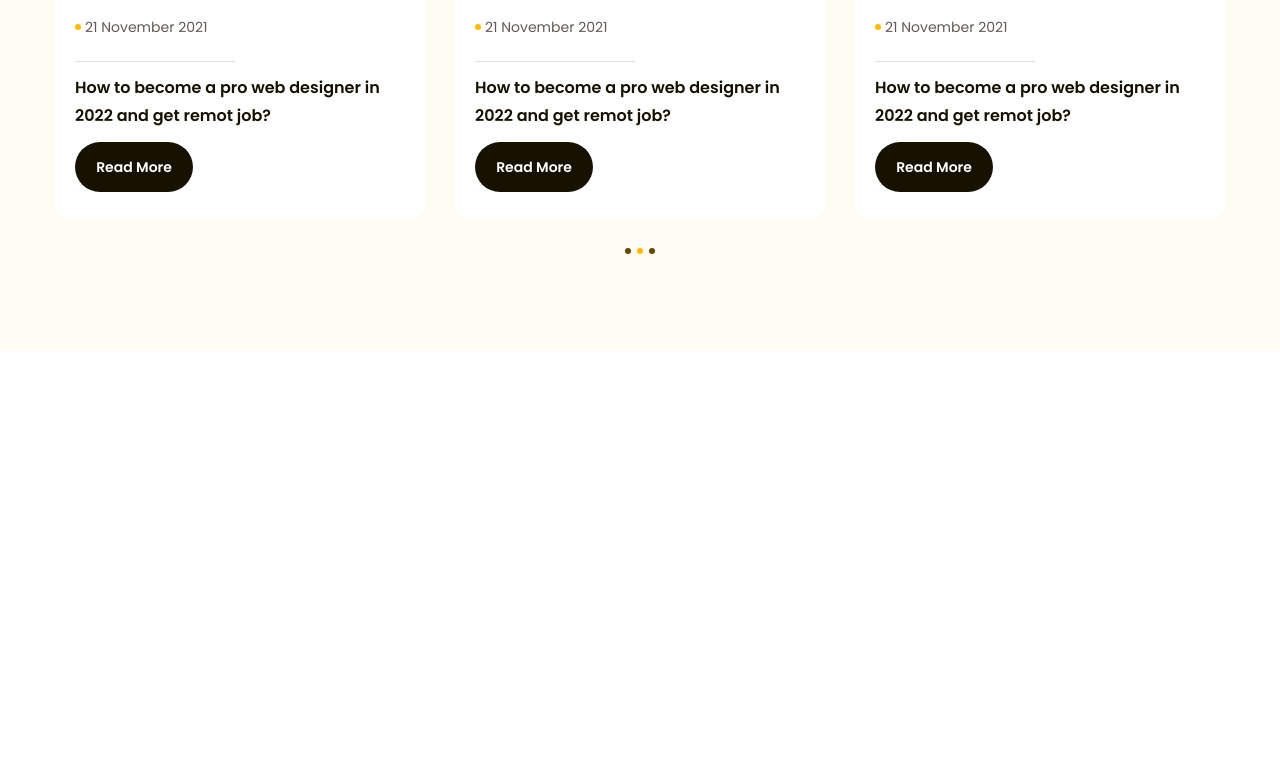
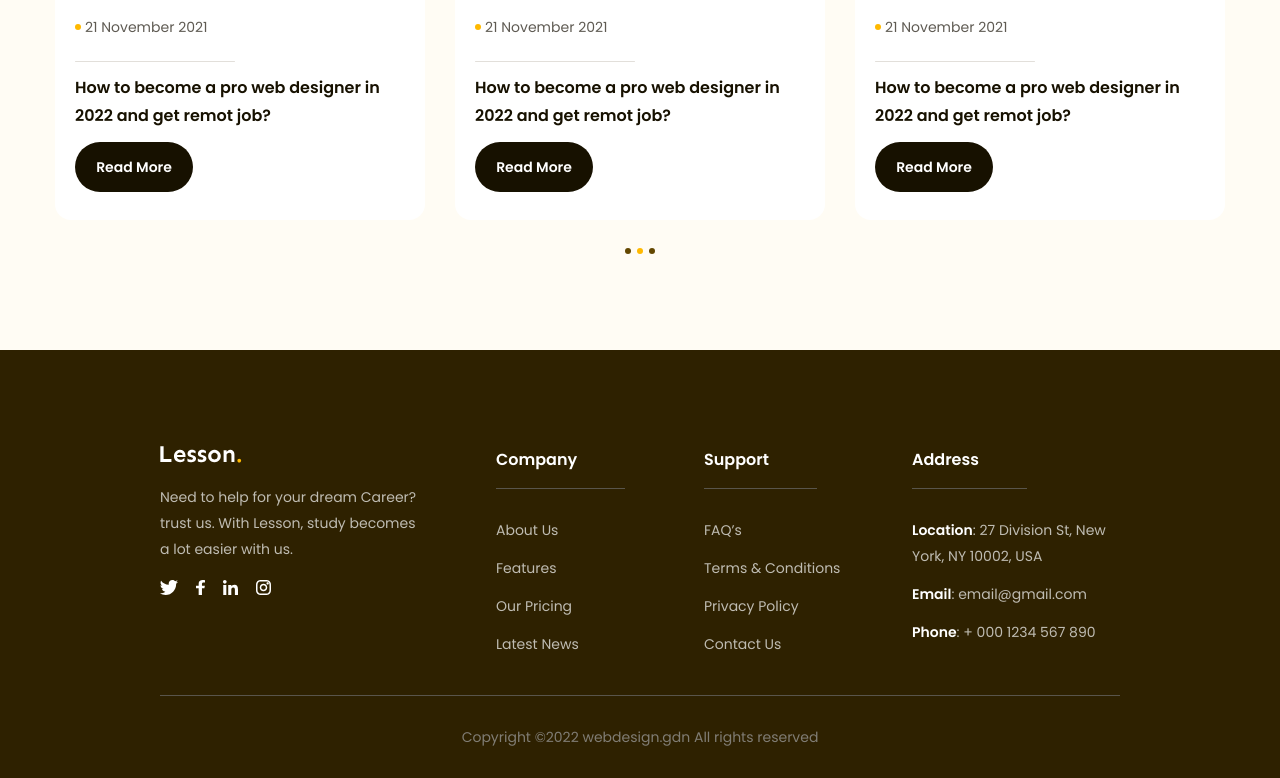
Before and after one commit to DuyDuong1712/HTML_Project1, a plain HTML site: page index.html in a window 1280 px wide. Shown: the part 4115-4893 px from the top of the page. Before the commit the page ends 4465 px from the top, so only its background shows below. Drawn offline with Linux system fonts and the light colour scheme.

Commit message:
feat(footer): create footer component

```diff
--- a/assets/css/style.css
+++ b/assets/css/style.css
@@ -711,3 +711,84 @@ a {
     background-color: var(--primary-color);
     cursor: default;
 }
+
+
+/* ===================== Footer ==================== */
+.footer {
+    background-color: #2E2100;
+    padding: 96px 135px 0;
+
+}
+
+.footer .row {
+    display: flex;
+
+    padding-bottom: 38px;
+    border-bottom: 1px solid #59554B;
+}
+
+.footer .row .column {
+    width: calc((100% - 35%) /3);
+}
+
+.footer .row .column:first-child {
+    width: 35%;
+}
+
+.footer .desc {
+    margin-top: 18px;
+    max-width: 267px;
+    color: #BFBCB2;
+    font-size: 1.4rem;
+    line-height: 1.86;
+}
+
+.footer .socials {
+    margin-top: 18px;
+    display: flex;
+    gap: 18px;
+}
+
+.footer .column .title {
+    color: #FFFFFF;
+    font-weight: 600;
+    font-size: 1.6rem;
+    line-height: 1.75;
+
+    display: inline-block;
+    padding-bottom: 14px;
+    padding-right: 48px;
+    border-bottom: 1px solid #59554B;
+}
+
+.footer .list {
+    margin-top: 28px;
+}
+
+.footer .list a {
+    font-size: 1.4rem;
+    line-height: 1.86;
+    color: #BFBCB2;
+
+    display: inline-block;
+    margin-bottom: 12px;
+}
+
+.footer .list li:last-child a {
+    margin-bottom: 0px;
+}
+
+.footer strong {
+    font-weight: 600;
+    font-size: 1.4rem;
+    line-height: 1.86;
+    color: #FFFFFF;
+}
+
+.footer .copy-right p {
+    padding: 28px 0;
+    font-size: 1.4rem;
+    line-height: 1.86;
+    text-align: center;
+    color: #807D74;
+}
--- a/index.html
+++ b/index.html
@@ -436,6 +436,93 @@
             </div>
         </div>
 
+
+        <!-- footer -->
+        <footer class="footer">
+            <div class="main-content">
+                <div class="row">
+                    <!-- Lesson -->
+                    <div class="column">
+                        <img src="./assets/img/icon/icon_footer.svg" alt="Lesson" class="logo">
+                        <p class="desc">Need to help for your dream Career? trust us. With Lesson, study becomes a lot
+                            easier with us.</p>
+                        <div class="socials">
+                            <a href="">
+                                <img src="./assets/img/icon/Twitter.svg" alt="Twitter" class="icon">
+                            </a>
+                            <a href="">
+                                <img src="./assets/img/icon/facebook.svg" alt="facebook" class="icon">
+                            </a>
+                            <a href="">
+                                <img src="./assets/img/icon/Linkedin.svg" alt="Linkedin" class="icon">
+                            </a>
+                            <a href="">
+                                <img src="./assets/img/icon/instagram.svg" alt="instagram" class="icon">
+                            </a>
+                        </div>
+                    </div>
+
+                    <!-- Company -->
+                    <div class="column">
+                        <h3 class="title">Company</h3>
+                        <ul class="list">
+                            <li>
+                                <a href="#!">About Us</a>
+                            </li>
+                            <li>
+                                <a href="#!">Features</a>
+                            </li>
+                            <li>
+                                <a href="#!">Our Pricing</a>
+                            </li>
+                            <li>
+                                <a href="#!">Latest News</a>
+                            </li>
+                        </ul>
+                    </div>
+
+                    <!-- Support -->
+                    <div class="column">
+                        <h3 class="title">Support</h3>
+                        <ul class="list">
+                            <li>
+                                <a href="#!">FAQ’s</a>
+                            </li>
+                            <li>
+                                <a href="#!">Terms & Conditions</a>
+                            </li>
+                            <li>
+                                <a href="#!">Privacy Policy</a>
+                            </li>
+                            <li>
+                                <a href="#!">Contact Us</a>
+                            </li>
+                        </ul>
+                    </div>
+
+                    <!-- Address -->
+                    <div class="column">
+                        <h3 class="title">Address</h3>
+                        <ul class="list">
+                            <li>
+                                <a href="#!"><strong>Location</strong>: 27 Division St, New York, NY 10002, USA</a>
+                            </li>
+                            <li>
+                                <a href="#!"><strong>Email</strong>: email@gmail.com</a>
+                            </li>
+                            <li>
+                                <a href="#!"><strong>Phone</strong>: + 000 1234 567 890</a>
+                            </li>
+                        </ul>
+                    </div>
+                </div>
+
+                <div class="copy-right">
+                    <p>Copyright ©2022 webdesign.gdn All rights reserved</p>
+                </div>
+            </div>
+        </footer>
+
     </main>
     <!-- end main -->
 </body>
```
Also changed, not shown: assets/img/icon/Linkedin.svg (added), assets/img/icon/Twitter.svg (added), assets/img/icon/facebook.svg (added), assets/img/icon/icon_footer.svg (added), assets/img/icon/instagram.svg (added).
